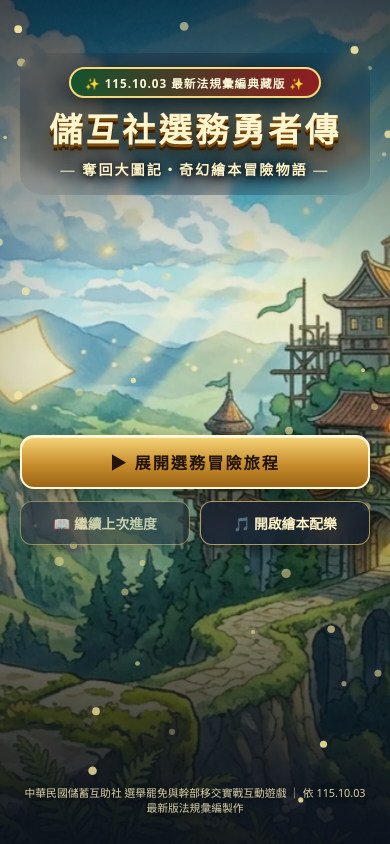
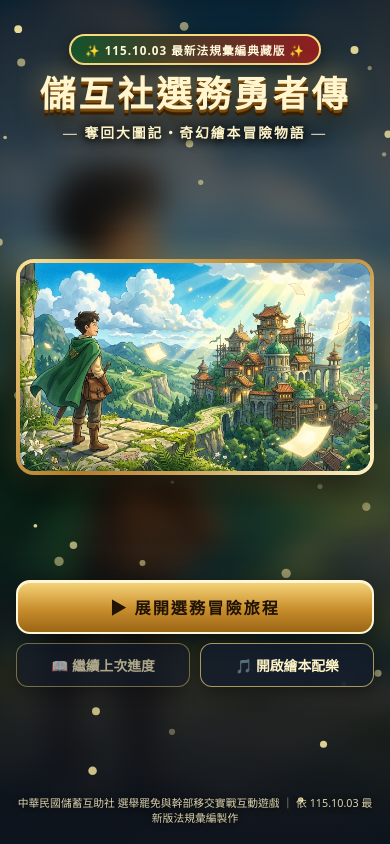
Before and after one commit to rock903400-byte/cu-election-rpg, a plain HTML site: page index.html in a window 390 px wide. Drawn offline with Linux system fonts and the light colour scheme.

Commit message:
feat: mobile collector key-art showcase framing full hero and castle uncropped

```diff
--- a/index.html
+++ b/index.html
@@ -1177,7 +1177,7 @@
     width: 100%;
     position: relative;
   }
-  .mobile-swipe-hint, .mobile-adventure-deck {
+  .mobile-swipe-hint, .mobile-adventure-deck, .title-mobile-showcase {
     display: none;
   }
 
@@ -1193,11 +1193,57 @@
      6. 手機直立專項優化（<= 760px，電腦版完全不受影響）
   ========================================================= */
   @media (max-width: 760px) {
-    /* 封面細部適配 */
-    .title-crest-wrap { padding: 14px 16px 16px; width: 100%; max-width: 360px; }
-    .title-edition-ribbon { font-size: 0.78rem; padding: 5px 14px; letter-spacing: 1px; }
-    .game-logo { font-size: clamp(1.95rem, 8.6vw, 2.55rem); letter-spacing: 3px; }
-    .game-subtitle { font-size: 0.94rem; letter-spacing: 2px; }
+    /* 手機封面：典藏海報式完整構圖（背景夢幻景深 ＋ 中央燙金畫框完整呈現帥氣男主角與整座奇幻城堡，零裁切！） */
+    #titleScreen {
+      padding: 20px 16px max(18px, env(safe-area-inset-bottom));
+      justify-content: space-between;
+      gap: 10px;
+    }
+    .title-bg {
+      background-position: 18% center;
+      filter: blur(14px) brightness(0.46) saturate(1.18);
+      animation: none;
+      transform: scale(1.08);
+    }
+    .title-crest-wrap { margin-top: 0.5vh; padding: 10px 14px 12px; width: 100%; max-width: 360px; background: none; backdrop-filter: none; }
+    .title-edition-ribbon { font-size: 0.78rem; padding: 5px 14px; letter-spacing: 1px; margin-bottom: 8px; }
+    .game-logo { font-size: clamp(2.05rem, 9.2vw, 2.65rem); letter-spacing: 3px; }
+    .game-subtitle { font-size: 0.92rem; letter-spacing: 2px; margin-top: 6px; }
+
+    .title-mobile-showcase {
+      display: block;
+      position: relative;
+      z-index: 4;
+      width: 100%;
+      max-width: 390px;
+      border-radius: 18px;
+      padding: 4px;
+      background: linear-gradient(135deg, #fce397 0%, #b57c25 48%, #fff3c4 100%);
+      box-shadow: 0 18px 42px rgba(0, 0, 0, 0.72), 0 0 28px rgba(247, 217, 126, 0.28);
+      overflow: hidden;
+    }
+    .title-mobile-showcase-inner {
+      position: relative;
+      width: 100%;
+      aspect-ratio: 16 / 9.5;
+      border-radius: 14px;
+      overflow: hidden;
+      background: #101b2a;
+    }
+    .title-mobile-showcase img {
+      width: 100%;
+      height: 100%;
+      object-fit: cover;
+      object-position: center center;
+      display: block;
+      animation: mobileArtBreathe 14s ease-in-out infinite alternate;
+    }
+    @keyframes mobileArtBreathe {
+      0% { transform: scale(1.0); }
+      100% { transform: scale(1.05); }
+    }
+
+    .title-menu { margin-top: 0; margin-bottom: 2px; gap: 9px; max-width: 390px; }
     .btn-storybook-primary { padding: 13px 18px; font-size: 1.08rem; }
     .title-credit { font-size: 0.72rem; line-height: 1.45; }
 
@@ -1422,6 +1468,13 @@
     <div class="title-edition-ribbon">✨ 115.10.03 最新法規彙編典藏版 ✨</div>
     <h1 class="game-logo">儲互社選務勇者傳</h1>
     <div class="game-subtitle">— 奪回大圖記・奇幻繪本冒險物語 —</div>
+  </div>
+
+  <!-- 手機直立專屬：完整呈現原畫帥氣男主角與整座奇幻城堡（零裁切） -->
+  <div class="title-mobile-showcase">
+    <div class="title-mobile-showcase-inner">
+      <img src="./assets_art/title_keyart.webp" alt="儲互社選務勇者與奇幻小鎮原畫" />
+    </div>
   </div>
 
   <div class="title-menu">
```
